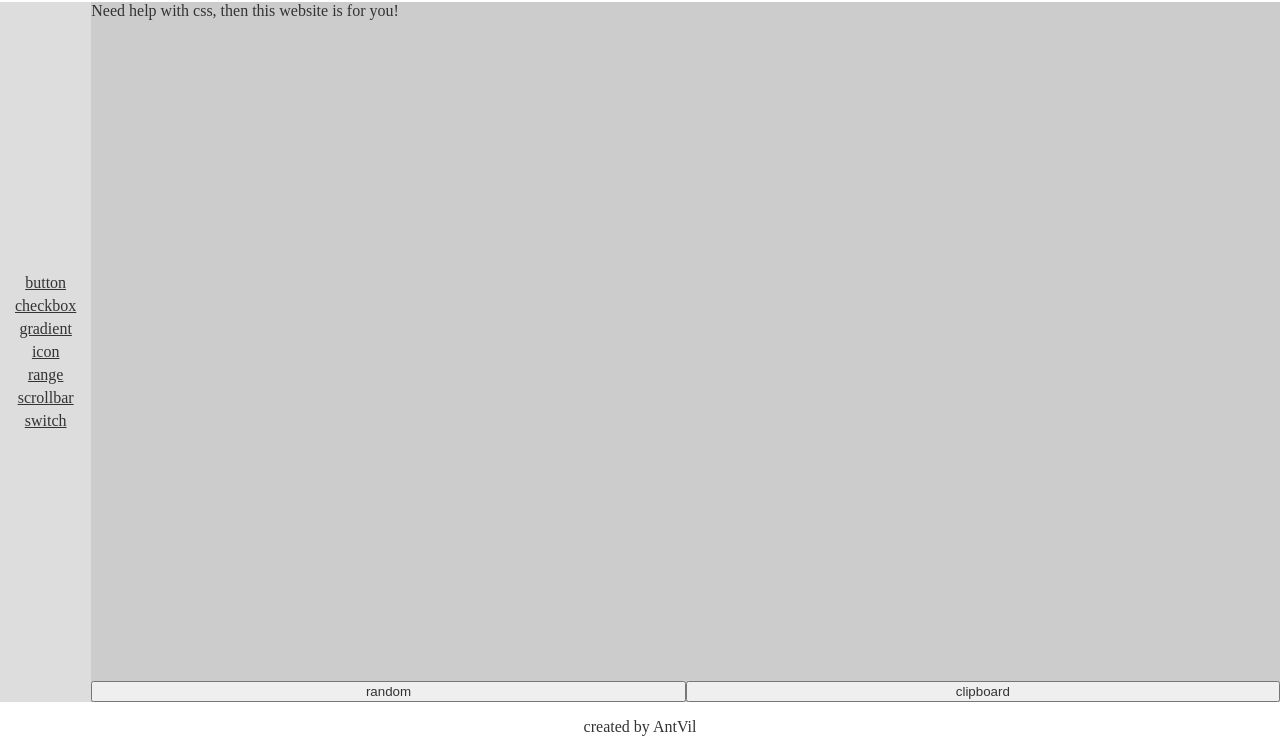
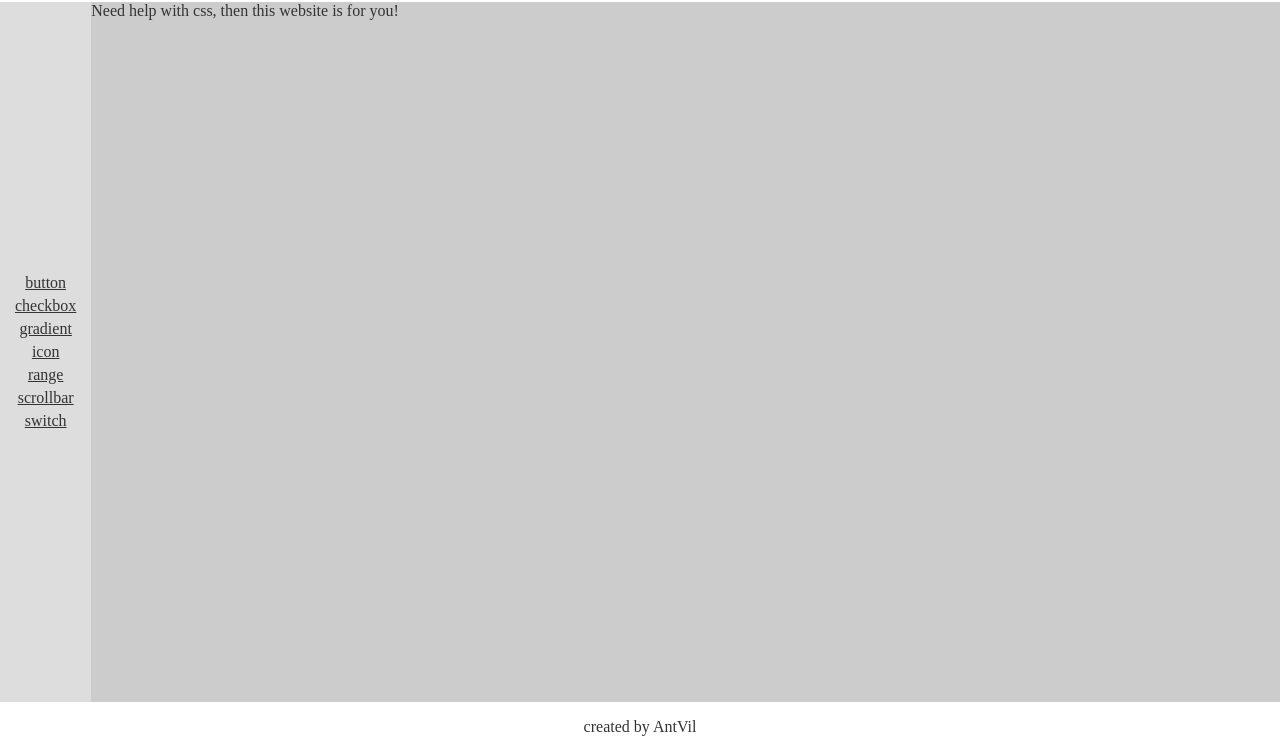
Before and after one commit to AntVil/css-sos, a website: page index.html in a window 1280 px wide. Shown: the part 48-800 px from the top of the page. Drawn offline with Linux system fonts and the light colour scheme.

Commit message:
quick fix

```diff
--- a/index.html
+++ b/index.html
@@ -22,8 +22,6 @@
                 Need help with css, then this website is for you!
             </section>
             <section id="output"></section>
-            <button onclick="random()">random</button>
-            <button onclick="clipboard()">clipboard</button>
         </main>
         <footer>created by AntVil</footer>
     </body>
```
